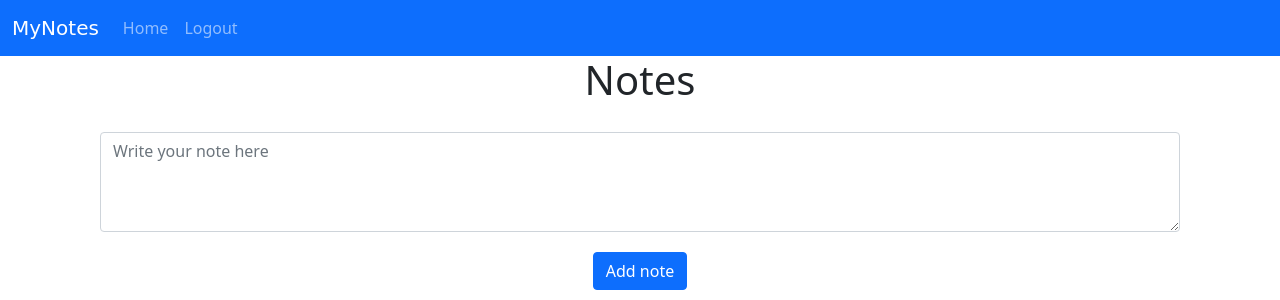
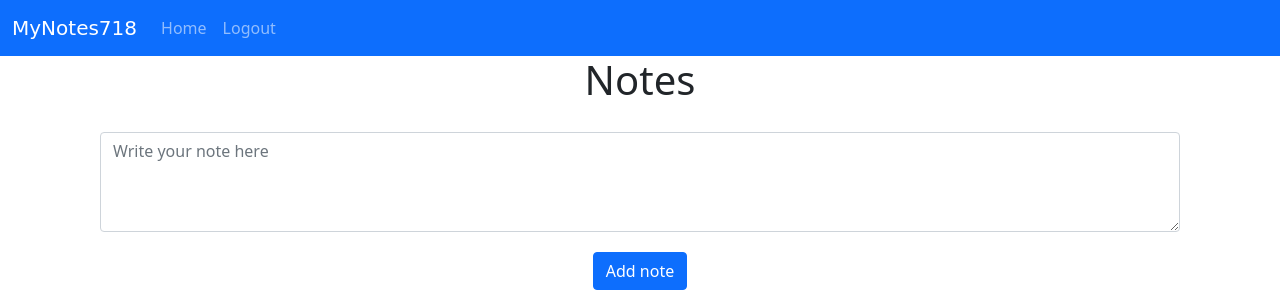
Before and after one commit to MartinSpiguel/Notes_webapp, a Flask app: page / in a window 1280 px wide. Shown: the top 300 px of the page. Run offline with Flask 2, Linux system fonts and the light colour scheme; the visitor is signed in with stand-in values (Sample User, id 1); data comes from the database, SQL or seed files in the repository; data that the repository does not hold is empty; parts of the project's set-up code (start-up, migrations or seed data) failed here and were passed over.

Commit message:
Change name

```diff
--- a/website/templates/base.html
+++ b/website/templates/base.html
@@ -7,7 +7,7 @@
     <body>
         <nav class="navbar navbar-expand-lg navbar-dark bg-primary">
             <div class="container-fluid">
-              <a class="navbar-brand" style="font-family:cursive">MyNotes</a>
+              <a class="navbar-brand" style="font-family:cursive">MyNotes718</a>
               <button class="navbar-toggler" type="button" data-bs-toggle="collapse" data-bs-target="#navbarSupportedContent" aria-controls="navbarSupportedContent" aria-expanded="false" aria-label="Toggle navigation">
                 <span class="navbar-toggler-icon"></span>
               </button>
```
